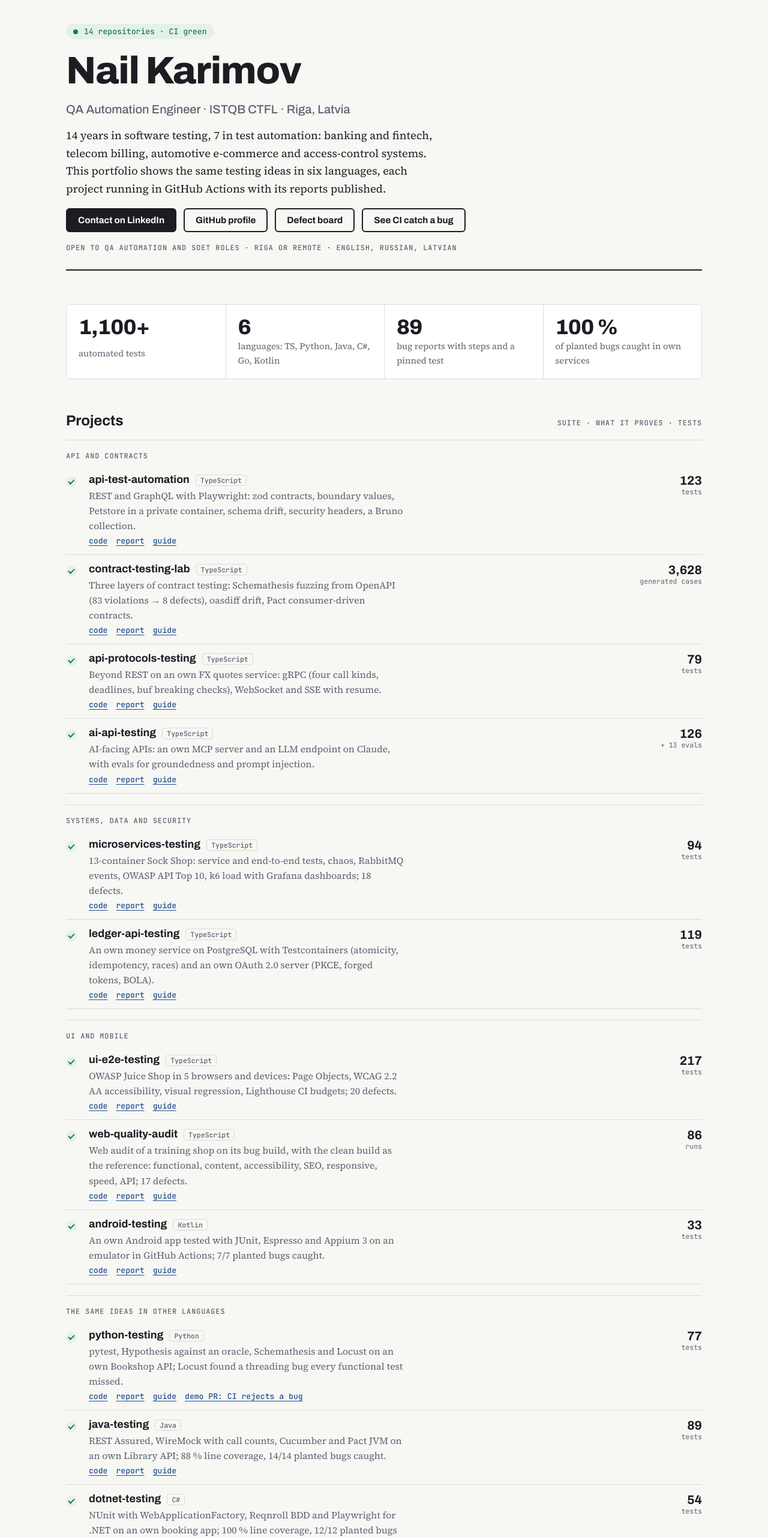
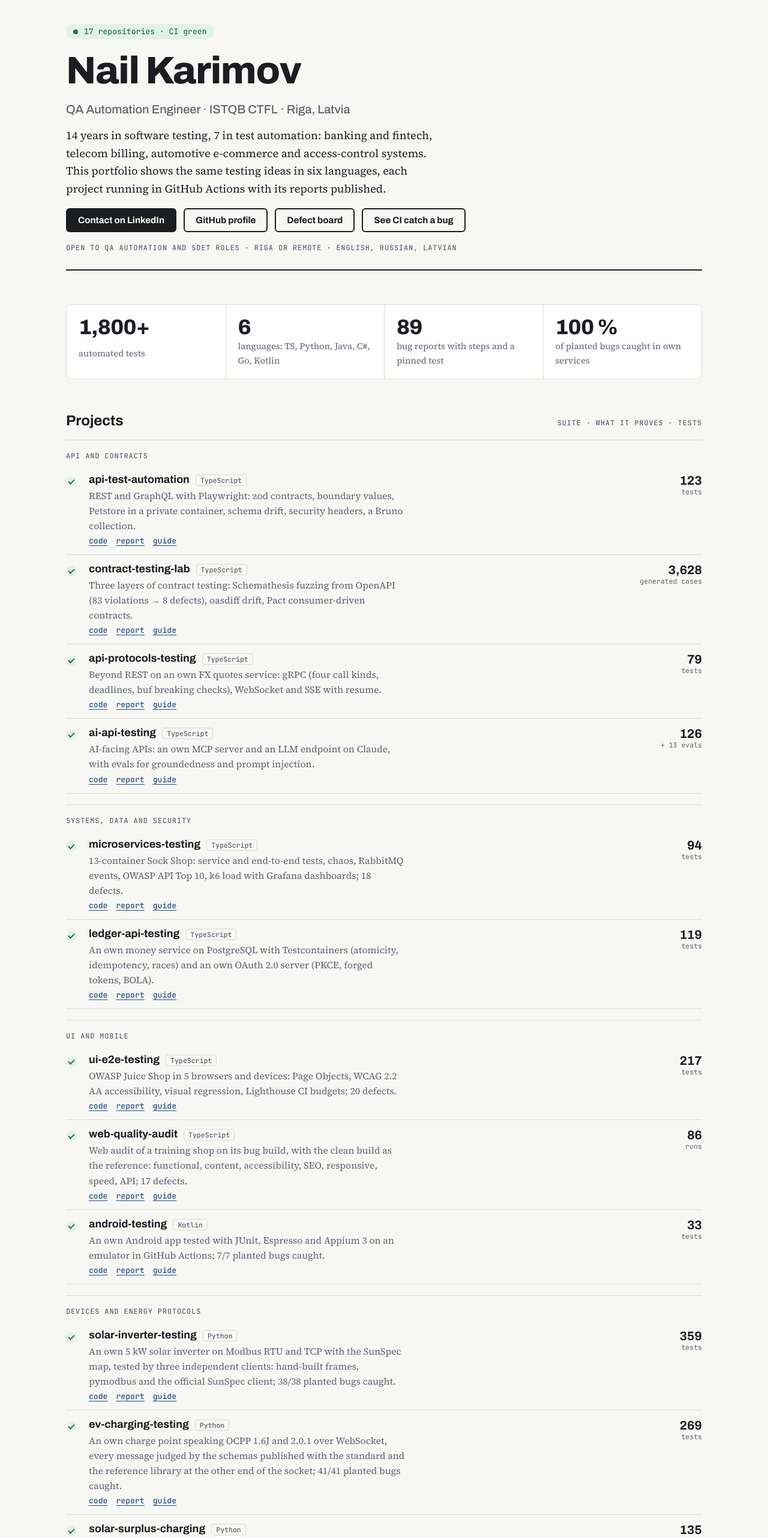
Before and after one commit to NailKarimov/NailKarimov.github.io, a plain HTML site: page index.html in a window 1280 px wide. Shown: the top 2562 px of the page at 60% size. Drawn offline with Linux system fonts and the light colour scheme.

Commit message:
Cover: add the energy projects and bring the numbers up to date
Seventeen repositories rather than fourteen, 1,800+ tests rather than
1,100+, and a fifth group of projects: the inverter, the charge point
and the surplus controller. The findings list gains EVC-5, where a
reconnect put the end of a charging session on the wrong transaction —
that is somebody's bill.

Co-Authored-By: Claude Opus 5 <noreply@anthropic.com>
Claude-Session: https://claude.ai/code/session_01S5ZsT295QaWYfEbfA81LQz

```diff
--- a/index.html
+++ b/index.html
@@ -4,7 +4,7 @@
 <meta charset="utf-8">
 <meta name="viewport" content="width=device-width, initial-scale=1, viewport-fit=cover">
 <title>Nail Karimov — QA Automation</title>
-<meta name="description" content="Test automation portfolio of Nail Karimov, QA automation engineer in Riga: 14 repositories, 1,100+ automated tests in six languages, 89 bug reports.">
+<meta name="description" content="Test automation portfolio of Nail Karimov, QA automation engineer in Riga: 17 repositories, 1,800+ automated tests in six languages, 89 bug reports, and device protocols from Modbus to OCPP.">
 <link rel="preconnect" href="https://fonts.googleapis.com">
 <link rel="preconnect" href="https://fonts.gstatic.com" crossorigin>
 <link rel="stylesheet" href="https://fonts.googleapis.com/css2?family=Archivo:wght@500;700;800&family=Source+Serif+4:opsz,wght@8..60,400;8..60,600&family=JetBrains+Mono:wght@400;500&display=swap">
@@ -90,13 +90,13 @@ section { display: grid; gap: 18px; }
 footer { border-top: 2px solid var(--ink); padding-top: 22px; display: flex; justify-content: space-between; gap: 18px; flex-wrap: wrap; color: var(--muted); font-size: 0.95rem; }
 </style>
 <meta property="og:title" content="Nail Karimov — QA Automation">
-<meta property="og:description" content="14 repositories, 1,100+ automated tests in six languages, 89 bug reports.">
+<meta property="og:description" content="17 repositories, 1,800+ automated tests in six languages, 89 bug reports, and device protocols from Modbus to OCPP.">
 <meta property="og:url" content="https://nailkarimov.github.io/">
 </head>
 <body>
 <div class="page">
   <header class="cover">
-    <span class="verdict">14 repositories · CI green</span>
+    <span class="verdict">17 repositories · CI green</span>
     <h1>Nail Karimov</h1>
     <span class="role">QA Automation Engineer · ISTQB CTFL · Riga, Latvia</span>
     <p class="lead">14 years in software testing, 7 in test automation: banking and fintech, telecom billing, automotive e-commerce and access-control systems. This portfolio shows the same testing ideas in six languages, each project running in GitHub Actions with its reports published.</p>
@@ -111,7 +111,7 @@ footer { border-top: 2px solid var(--ink); padding-top: 22px; display: flex; jus
 
   <section aria-label="Portfolio summary">
     <div class="summary">
-      <div><b>1,100+</b><span>automated tests</span></div>
+      <div><b>1,800+</b><span>automated tests</span></div>
       <div><b>6</b><span>languages: TS, Python, Java, C#, Go, Kotlin</span></div>
       <div><b>89</b><span>bug reports with steps and a pinned test</span></div>
       <div><b>100 %</b><span>of planted bugs caught in own services</span></div>
@@ -143,6 +143,12 @@ footer { border-top: 2px solid var(--ink); padding-top: 22px; display: flex; jus
     </div>
 
     <div class="group">
+      <span class="label">Devices and energy protocols</span>
+      <div class="suite"><span class="tick" aria-hidden="true"></span><div class="body"><div class="name"><h3>solar-inverter-testing</h3><span class="lang">Python</span></div><p>An own 5 kW solar inverter on Modbus RTU and TCP with the SunSpec map, tested by three independent clients: hand-built frames, pymodbus and the official SunSpec client; 38/38 planted bugs caught.</p><div class="links"><a href="https://github.com/NailKarimov/solar-inverter-testing">code</a><a href="https://nailkarimov.github.io/solar-inverter-testing/">report</a><a href="https://nailkarimov.github.io/solar-inverter-testing/solar-inverter.html">guide</a></div></div><div class="count">359<small>tests</small></div></div>
+      <div class="suite"><span class="tick" aria-hidden="true"></span><div class="body"><div class="name"><h3>ev-charging-testing</h3><span class="lang">Python</span></div><p>An own charge point speaking OCPP 1.6J and 2.0.1 over WebSocket, every message judged by the schemas published with the standard and the reference library at the other end of the socket; 41/41 planted bugs caught.</p><div class="links"><a href="https://github.com/NailKarimov/ev-charging-testing">code</a><a href="https://nailkarimov.github.io/ev-charging-testing/">report</a><a href="https://nailkarimov.github.io/ev-charging-testing/ev-charging.html">guide</a></div></div><div class="count">269<small>tests</small></div></div>
+      <div class="suite"><span class="tick" aria-hidden="true"></span><div class="body"><div class="name"><h3>solar-surplus-charging</h3><span class="lang">Python</span></div><p>A controller that charges a car from the roof's surplus, with its three promises priced in kilowatt-hours over whole days and one control law driven through a model, a Modbus wallbox and an OCPP station; 38/38 planted bugs caught.</p><div class="links"><a href="https://github.com/NailKarimov/solar-surplus-charging">code</a><a href="https://nailkarimov.github.io/solar-surplus-charging/">report</a><a href="https://nailkarimov.github.io/solar-surplus-charging/surplus-charging.html">guide</a></div></div><div class="count">135<small>tests</small></div></div>
+    </div>
+    <div class="group">
       <span class="label">The same ideas in other languages</span>
       <div class="suite"><span class="tick" aria-hidden="true"></span><div class="body"><div class="name"><h3>python-testing</h3><span class="lang">Python</span></div><p>pytest, Hypothesis against an oracle, Schemathesis and Locust on an own Bookshop API; Locust found a threading bug every functional test missed.</p><div class="links"><a href="https://github.com/NailKarimov/python-testing">code</a><a href="https://nailkarimov.github.io/python-testing/">report</a><a href="https://nailkarimov.github.io/python-testing/python.html">guide</a><a href="https://github.com/NailKarimov/python-testing/pull/6">demo PR: CI rejects a bug</a></div></div><div class="count">77<small>tests</small></div></div>
       <div class="suite"><span class="tick" aria-hidden="true"></span><div class="body"><div class="name"><h3>java-testing</h3><span class="lang">Java</span></div><p>REST Assured, WireMock with call counts, Cucumber and Pact JVM on an own Library API; 88 % line coverage, 14/14 planted bugs caught.</p><div class="links"><a href="https://github.com/NailKarimov/java-testing">code</a><a href="https://nailkarimov.github.io/java-testing/">report</a><a href="https://nailkarimov.github.io/java-testing/java.html">guide</a></div></div><div class="count">89<small>tests</small></div></div>
@@ -158,6 +164,7 @@ footer { border-top: 2px solid var(--ink); padding-top: 22px; display: flex; jus
       <div class="finding"><span class="sev">critical · Sock Shop · SS-13</span><h3>Anyone can read another customer's card</h3><p>Without logging in, a guessable customer id returns the full card number, CCV and address (OWASP API1, BOLA).</p></div>
       <div class="finding"><span class="sev">critical · Juice Shop · UI-SEC-1</span><h3>DOM XSS through the search box</h3><p>The search term is bound as HTML, so a crafted link runs script in the shopper's browser.</p></div>
       <div class="finding"><span class="sev">critical · own service · found by Locust</span><h3>A threading bug only load could show</h3><p>One SQLite connection shared by worker threads: 0.3 % of requests failed under 30 users while every functional test was green.</p></div>
+      <div class="finding"><span class="sev">critical · own charge point · EVC-5</span><h3>After a reconnect, the bill went to the wrong session</h3><p>OCPP 1.6 gives a transaction its number in the cloud's answer, but the station queued ready-made messages while offline, so the end of a session named a transaction that was not its own.</p></div>
       <div class="finding"><span class="sev">major · Toolshop · WQA-16</span><h3>Tab skips the password field</h3><p>On the login form, Tab from the e-mail field lands on the Login button, so keyboard users send the form without a password (WCAG 2.4.3). The clean build passes the same test.</p></div>
     </div>
   </section>
```
